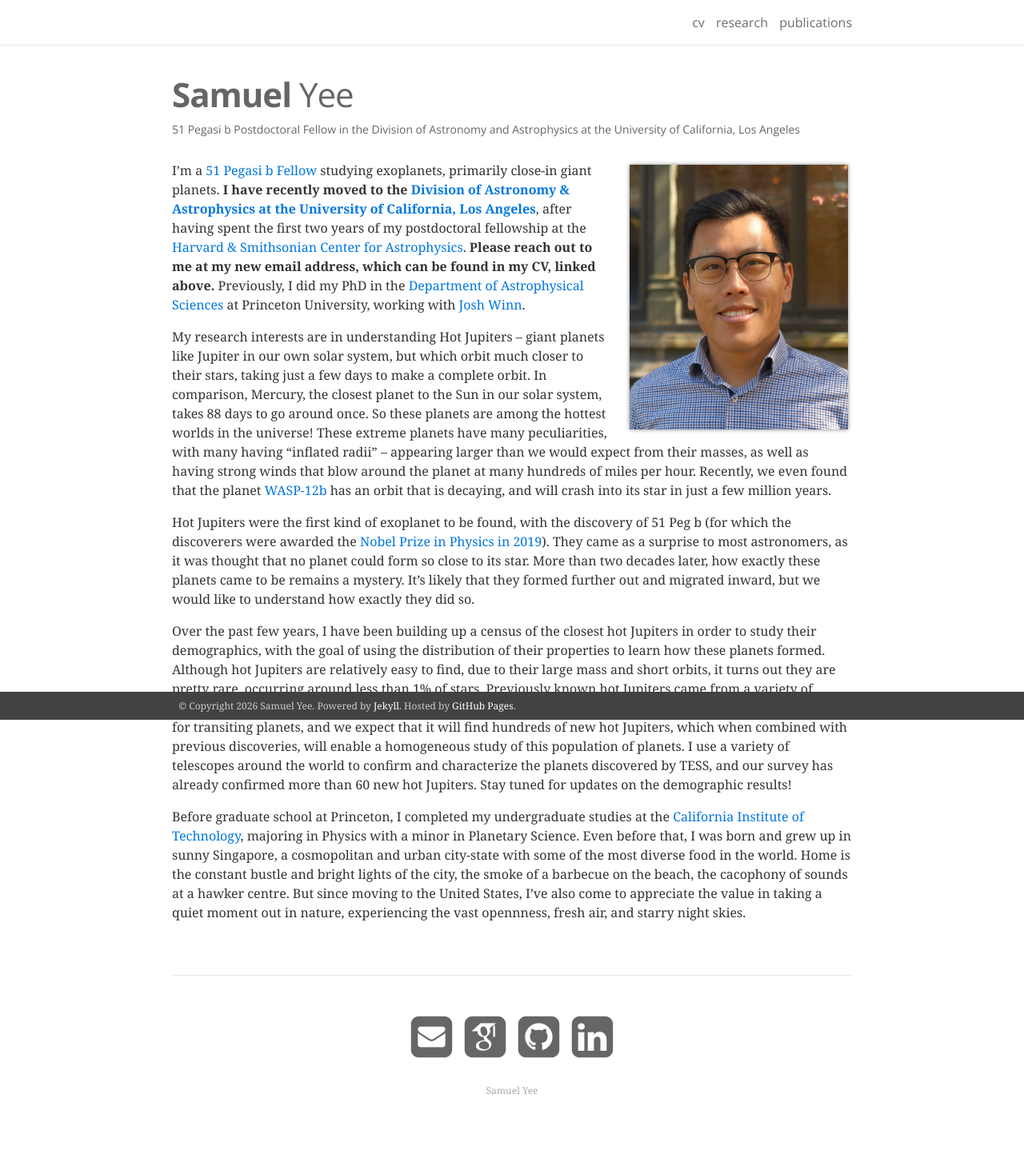
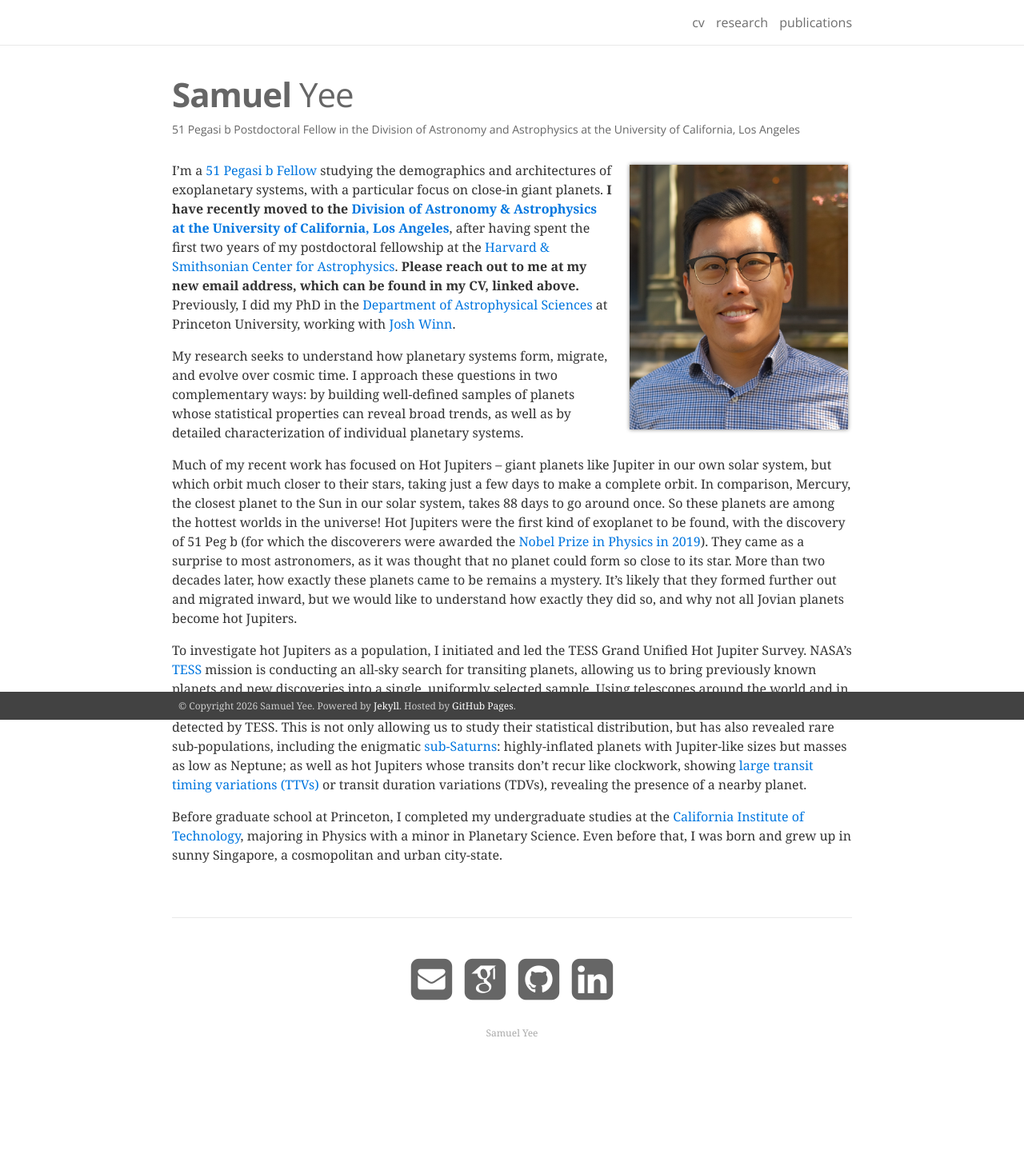
Before and after one commit to samuelyeewl/samuelyeewl.github.io, a Jekyll site: the page built from _pages/about.md, in a window 1280 px wide. Shown: the whole page at 80% size. Built offline with Jekyll 4.4.1, drawn with Linux system fonts in a browser that asks for light colours; some web fonts are replaced; after the commit the page ends 1386 px from its top, so only the background shows below that.

Commit message:
Updated about me

```diff
--- a/_pages/about.md
+++ b/_pages/about.md
@@ -12,29 +12,29 @@ profile:
 social: true
 ---
 
-I'm a [51 Pegasi b Fellow](https://hsfoundation.org/programs/science/51-pegasi-b-fellowship) studying exoplanets, primarily close-in giant planets.
+I'm a [51 Pegasi b Fellow](https://hsfoundation.org/programs/science/51-pegasi-b-fellowship) studying the demographics and architectures of exoplanetary systems, with a particular focus on close-in giant planets.
 **I have recently moved to the [Division of Astronomy & Astrophysics at the University of California, Los Angeles](https://www.astro.ucla.edu/)**,
 after having spent the first two years of my postdoctoral fellowship at the [Harvard & Smithsonian Center for Astrophysics](https://cfa.harvard.edu).
 **Please reach out to me at my new email address, which can be found in my CV, linked above.**
 Previously, I did my PhD in the [Department of Astrophysical Sciences](https://www.astro.princeton.edu) at Princeton University, working with [Josh Winn](https://web.astro.princeton.edu/people/joshua-winn).
 
-My research interests are in understanding Hot Jupiters -- giant planets like Jupiter in our own solar system, but which orbit much closer to their stars, taking just a few days to make a complete orbit.
+My research seeks to understand how planetary systems form, migrate, and evolve over cosmic time.
+I approach these questions in two complementary ways: by building well-defined samples of planets whose statistical properties can reveal broad trends, as well as by detailed characterization of individual planetary systems.
+
+Much of my recent work has focused on Hot Jupiters -- giant planets like Jupiter in our own solar system, but which orbit much closer to their stars, taking just a few days to make a complete orbit.
 In comparison, Mercury, the closest planet to the Sun in our solar system, takes 88 days to go around once.
 So these planets are among the hottest worlds in the universe!
-These extreme planets have many peculiarities, with many having "inflated radii" -- appearing larger than we would expect from their masses, as well as having strong winds that blow around the planet at many hundreds of miles per hour.
-Recently, we even found that the planet [WASP-12b](https://arxiv.org/abs/1911.09131) has an orbit that is decaying, and will crash into its star in just a few million years.
-
 Hot Jupiters were the first kind of exoplanet to be found, with the discovery of 51 Peg b (for which the discoverers were awarded the [Nobel Prize in Physics in 2019](https://www.nobelprize.org/prizes/physics/2019/summary/)).
 They came as a surprise to most astronomers, as it was thought that no planet could form so close to its star.
 More than two decades later, how exactly these planets came to be remains a mystery.
-It's likely that they formed further out and migrated inward, but we would like to understand how exactly they did so.
+It's likely that they formed further out and migrated inward, but we would like to understand how exactly they did so, and why not all Jovian planets become hot Jupiters.
 
-Over the past few years, I have been building up a census of the closest hot Jupiters in order to study their demographics, with the goal of using the distribution of their properties to learn how these planets formed.
-Although hot Jupiters are relatively easy to find, due to their large mass and short orbits, it turns out they are pretty rare, occurring around less than 1% of stars,
-Previously known hot Jupiters came from a variety of surveys, resulting in a
-heterogeneous sample.
-Fortunately, NASA's [TESS](https://tess.gsfc.nasa.gov/) mission is conducting an all-sky search for transiting planets, and we expect that it will find hundreds of new hot Jupiters, which when combined with previous discoveries, will enable a homogeneous study of this population of planets.
-I use a variety of telescopes around the world to confirm and characterize the planets discovered by TESS, and our survey has already confirmed more than 60 new hot Jupiters.
-Stay tuned for updates on the demographic results!
+To investigate hot Jupiters as a population, I initiated and led the TESS Grand Unified Hot Jupiter Survey.
+NASA's [TESS](https://tess.gsfc.nasa.gov/) mission is conducting an all-sky search for transiting planets, allowing us to bring previously known planets and new discoveries into a single, uniformly selected sample.
+Using telescopes around the world and in collaboration with hundreds of scientists, I have confirmed and characterized more than 100 planets originally detected by TESS.
+This is not only allowing us to study their statistical distribution, but has also revealed rare sub-populations, including the enigmatic [sub-Saturns](https://arxiv.org/abs/2607.01315): highly-inflated planets with Jupiter-like sizes but masses as low as Neptune; as well as hot Jupiters whose transits don't recur like clockwork, showing [large transit timing variations (TTVs)](https://arxiv.org/pdf/2610.28533) or transit duration variations (TDVs), revealing the presence of a nearby planet.
 
-Before graduate school at Princeton, I completed my undergraduate studies at the [California Institute of Technology](https://www.caltech.edu), majoring in Physics with a minor in Planetary Science. Even before that, I was born and grew up in sunny Singapore, a cosmopolitan and urban city-state with some of the most diverse food in the world. Home is the constant bustle and bright lights of the city, the smoke of a barbecue on the beach, the cacophony of sounds at a hawker centre. But since moving to the United States, I've also come to appreciate the value in taking a quiet moment out in nature, experiencing the vast opennness, fresh air, and starry night skies.
+Before graduate school at Princeton, I completed my undergraduate studies at the [California Institute of Technology](https://www.caltech.edu), majoring in Physics with a minor in Planetary Science.
+Even before that, I was born and grew up in sunny Singapore, a cosmopolitan and urban city-state.
+<!-- Even before that, I was born and grew up in sunny Singapore, a cosmopolitan and urban city-state with some of the most diverse food in the world.  -->
+<!-- Home is the constant bustle and bright lights of the city, the smoke of a barbecue on the beach, the cacophony of sounds at a hawker centre. But since moving to the United States, I've also come to appreciate the value in taking a quiet moment out in nature, experiencing the vast opennness, fresh air, and starry night skies. -->
```
